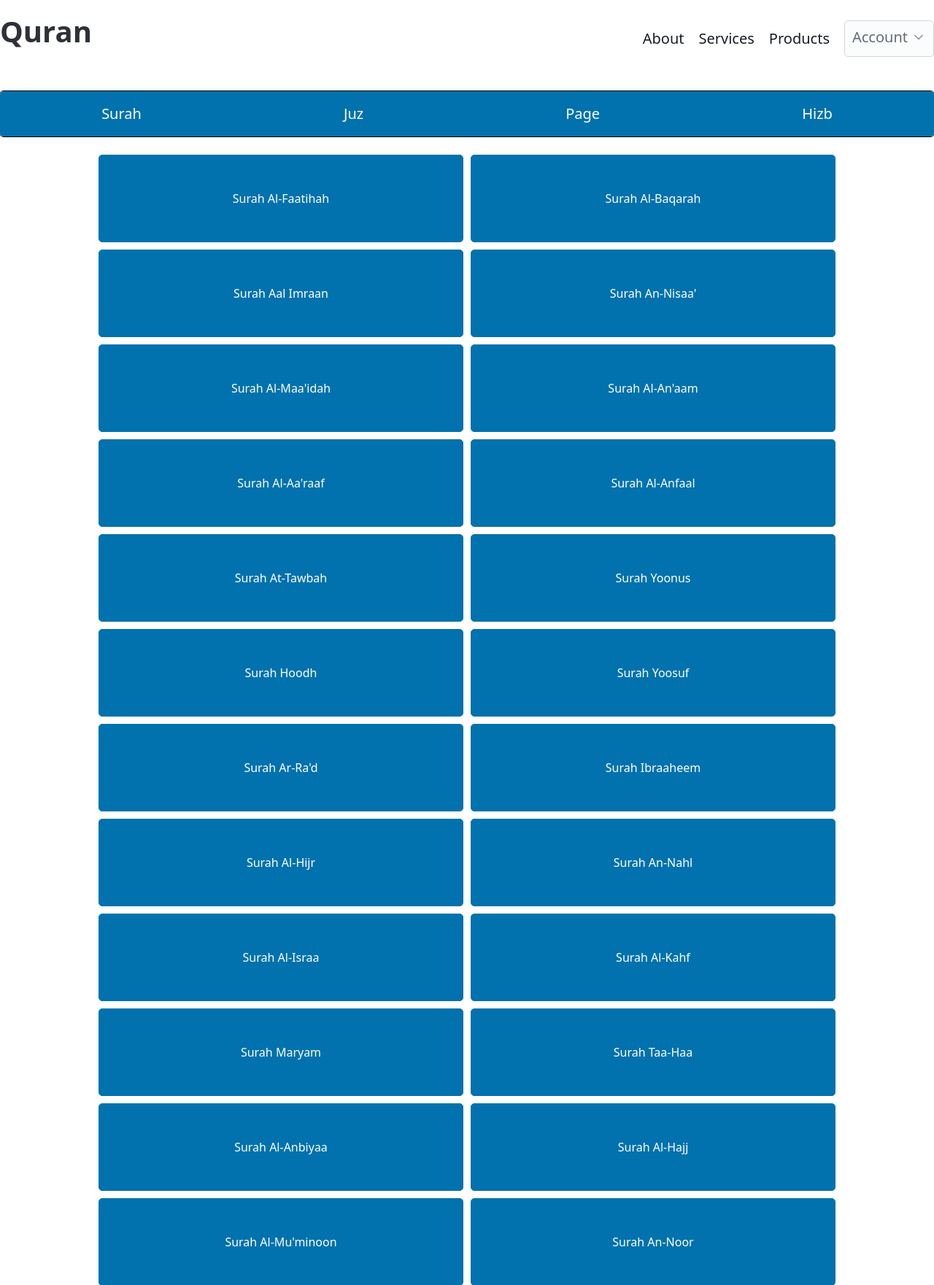
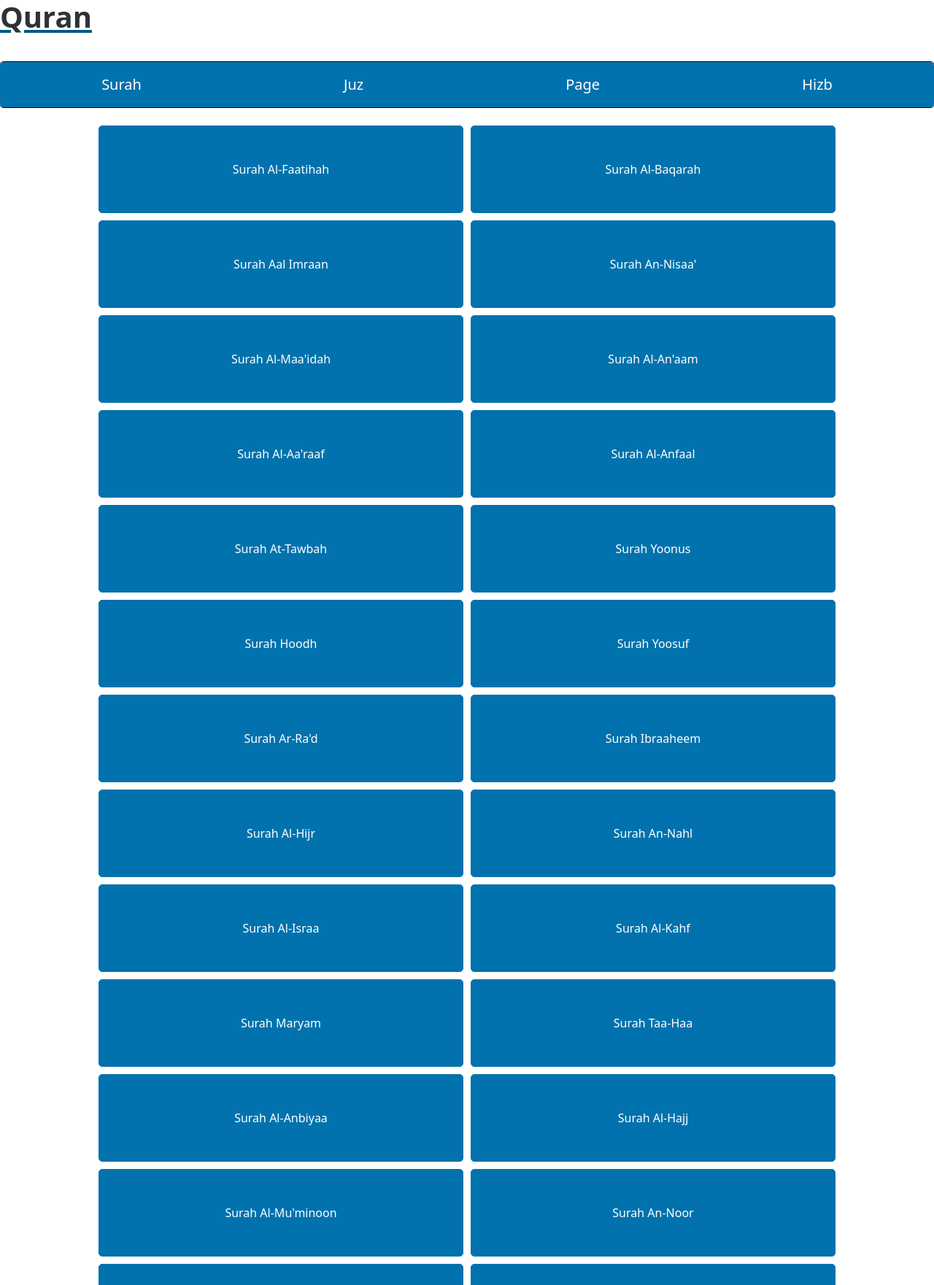
Before and after one commit to awaisamjad/quran-web-app, a Flask app: page / in a window 1280 px wide. Shown: the top 1761 px of the page at 73% size. Run offline with Flask 3, Linux system fonts and the light colour scheme; data comes from the database, SQL or seed files in the repository; some libraries are stand-ins or nearby versions.

Commit message:
final changes

```diff
--- a/main.py
+++ b/main.py
@@ -96,4 +96,4 @@ def pages_hizb():
 
 # ! In production, the debug mode should be turned off
 if __name__ == "__main__":
-    app.run()
+    app.run(debug=True)
--- /dev/null
+++ b/quran.txt
@@ -0,0 +1,2 @@
+{"chapter":{"id":114,"revelation_place":"makkah","revelation_order":21,"bismillah_pre":true,"name_simple":"An-Nas","name_complex":"An-Nās","name_arabic":"الناس","verses_count":6,"pages":[604,604],"translated_name":{"language_name":"english","name":"Mankind"}}}
+{"verse":{"id":5078,"verse_number":3,"verse_key":"57:3","hizb_number":54,"rub_el_hizb_number":215,"ruku_number":474,"manzil_number":7,"sajdah_number":null,"page_number":537,"juz_number":27}}
--- a/templates/base.html
+++ b/templates/base.html
@@ -12,13 +12,21 @@
     <link rel="stylesheet" href="https://cdn.jsdelivr.net/npm/@picocss/pico@2/css/pico.min.css">
     <title>{% block title %}My Quran App{% endblock %}</title>
     <style>
+        .title {
+            display: flex;
+            /* flex-direction: row; */
+            /* align-items: center; */
+            justify-content: center;
+        }
+
         .verses {
             display: flex;
             flex-direction: column;
             align-items: flex-end;
             margin-right: 260px;
             margin-left: 260px;
-            font-size: 1.5em; /* Increase the font size */
+            font-size: 1.5em;
+            /* Increase the font size */
         }
 
         .verse {
@@ -27,7 +35,8 @@
         }
 
         .verse.arabic {
-            font-family: 'Amiri', serif; /* Use a different font for Arabic text */
+            font-family: 'Amiri', serif;
+            /* Use a different font for Arabic text */
         }
     </style>
 </head>
@@ -37,33 +46,12 @@
     <!-- <script src="https://cdn.jsdelivr.net/npm/bootstrap@5.3.2/dist/js/bootstrap.bundle.min.js"
         integrity="sha384-C6RzsynM9kWDrMNeT87bh95OGNyZPhcTNXj1NW7RuBCsyN/o0jlpcV8Qyq46cDfL" crossorigin="anonymous">
         </script> -->
-    <nav style="overflow: hidden;">
+    <nav>
         <!-- ? overflow hidden removes horizontal movement. idk if its good -->
-        <ul>
-            <li>
-                <a href="/">
-                    <h1>Quran</h1>
-                </a>
-            </li>
-        </ul>
-        <ul>
-            <li><a href="#" class="contrast">About</a></li>
-            <li><a href="#" class="contrast">Services</a></li>
-            <li><a href="#" class="contrast">Products</a></li>
-            <li>
-                <details class="dropdown">
-                    <summary>
-                        <!-- TODO make this an image -->
-                        Account
-                    </summary>
-                    <ul dir="rtl">
-                        <li><a href="#">Profile</a></li>
-                        <li><a href="#">Settings</a></li>
-                        <li><a href="#">Security</a></li>
-                        <li><a href="#">Logout</a></li>
-                    </ul>
-            </li>
-        </ul>
+        <a href="/" class="title">
+            <h1>Quran</h1>
+        </a>
+
     </nav>
 
     <main>
@@ -93,9 +81,7 @@
         </div>
 
     </main>
-    <footer>
-        <p>Footer content here</p>
-    </footer>
+
 </body>
 
 </html>
```
